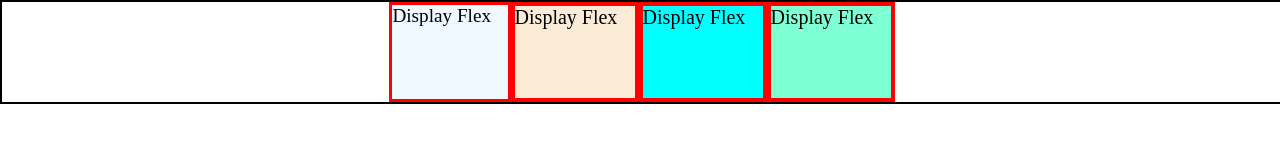
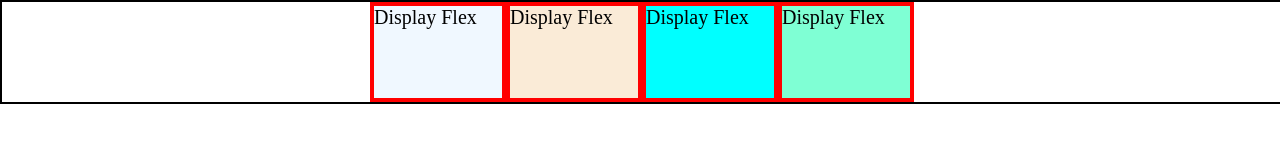
Before and after one commit to MarkRyuo/Cascading-Style-Sheet, a plain HTML site: page Display _in_Flex/Html/Display.html in a window 1280 px wide. Drawn offline with Linux system fonts and the light colour scheme.

Commit message:
update 5

```diff
--- a/Display _in_Flex/Css/Display.css
+++ b/Display _in_Flex/Css/Display.css
@@ -15,35 +15,37 @@ body {
   justify-content:center;
   height: 100px;
   width: 100%;
+  font-size: 20px;
+  flex-wrap: wrap;
 
 }
 
-.cons {
-  font-size: 20px;
-  width: 100px;
-}
 
 .container-1 .con-1 {
   background-color: aliceblue;
   border: 0.2em solid red;
-  width: 6em;
-  font-size: 1.2em;
+  width: 10vw;
+  font-size: 1em;
+  flex-wrap: wrap;
 }
 
 .container-1 .con-2 {
   background-color:antiquewhite;
   border: 0.2em solid red;
-  width: 6em;
+  width: 10vw;
+  font-size: 1em;
 }
 
 .container-1 .con-3 {
   background-color:aqua;
   border: 0.2em solid red;
-  width: 6em;
+  width: 10vw;
+  font-size: 1em;
 }
 
 .container-1 .con-4 {
   background-color:aquamarine;
   border: 0.2em solid red;
-  width: 6em;
+  width: 10vw;
+  font-size: 1em;
 }
```
